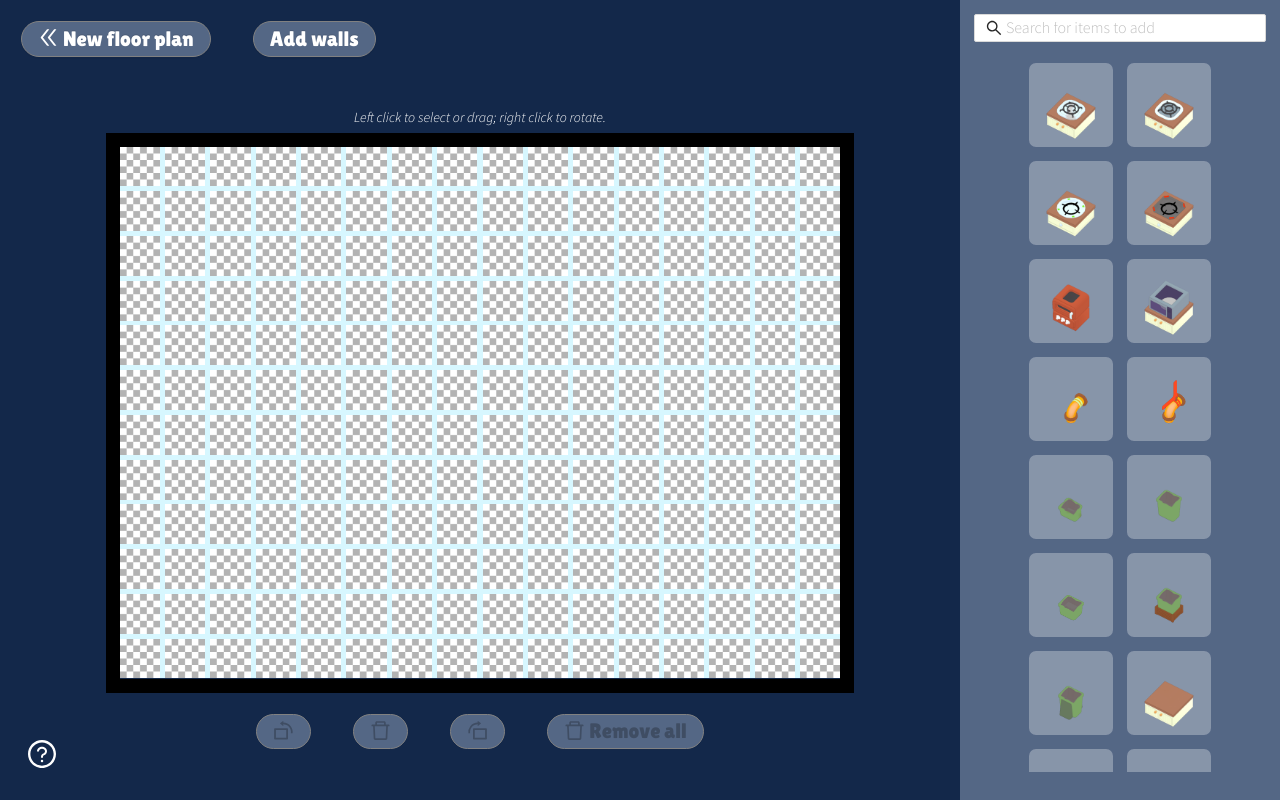
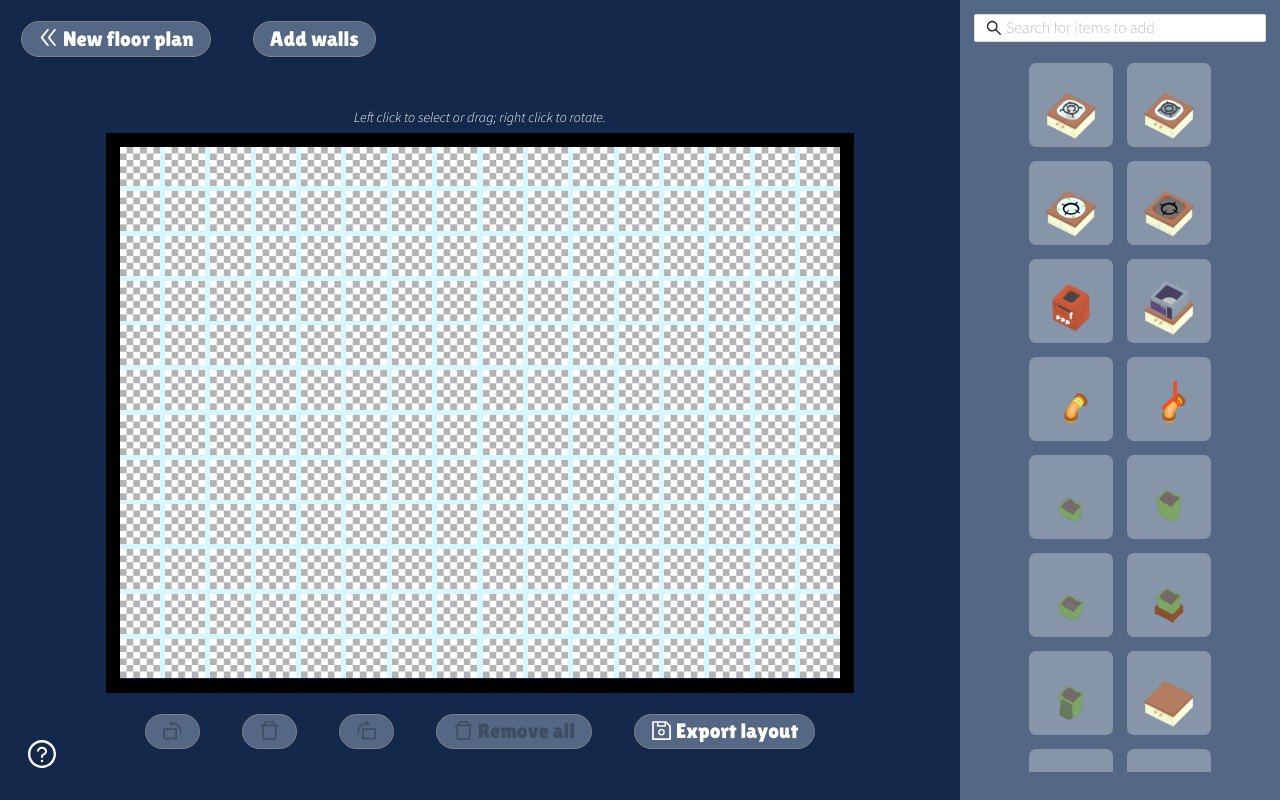
Before and after one commit to plateupplanner/plateupplanner.github.io, a React (Create React App) app: page / in a window 1280 px wide. Both pictures are taken after a click on the button "Start". Built offline with nearby package versions, Linux system fonts and the light colour scheme.

Commit message:
Simple button to stringify layout state

```diff
--- a/src/grids.tsx
+++ b/src/grids.tsx
@@ -3,6 +3,7 @@ import {
   RotateLeftOutlined,
   RotateRightOutlined,
   DeleteOutlined,
+  SaveOutlined,
 } from "@ant-design/icons";
 
 import { WallType, SquareType, styledButton } from "./helpers";
@@ -351,6 +352,10 @@ export function PlanGrid(props: PlanGridProps) {
     props.setLayoutParent(newLayout);
   };
 
+  const handleExportLayout = () => {
+    const layoutString = JSON.stringify(props.layout);
+  };
+
   useEffect(() => {
     window.onkeydown = (event: KeyboardEvent) => {
       if (!props.textInputInFocus && (event.key === "Backspace" || event.key === "Delete")) {
@@ -544,6 +549,13 @@ export function PlanGrid(props: PlanGridProps) {
               false,
               props.layout.elements.length <= 0
             )}
+            {styledButton(
+              "Export layout",
+              handleExportLayout,
+              <SaveOutlined />,
+              false,
+              false
+            )}
           </>
         </div>
       </div>
```
